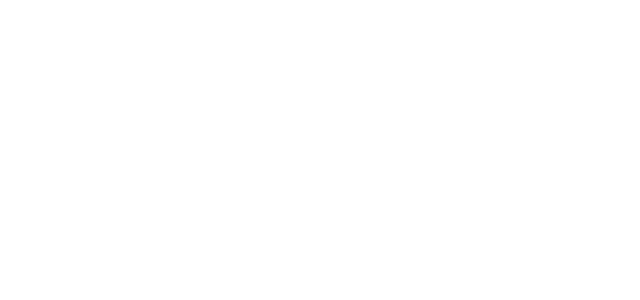
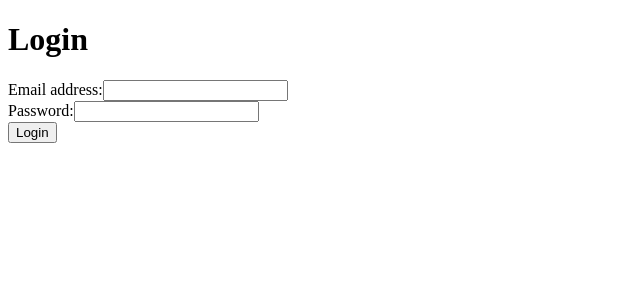
Before and after one commit to beechootan/repo, an Angular app in the folder angular/clinic/: page /try in a window 1280 px wide. Before the commit this address led to /. Shown: the top 300 px of the page, without its empty margins (0-640 px from the left). Built offline with nearby package versions, Linux system fonts and the light colour scheme.

Commit message:
addedNewLoginPage

```diff
--- a/angular/clinic/src/app/app-routing.module.ts
+++ b/angular/clinic/src/app/app-routing.module.ts
@@ -3,12 +3,14 @@ import { Routes, RouterModule } from '@angular/router';
 import { AppointmentComponent} from './appointment/appointment.component'
 import { HomeComponent } from './home/home.component';
 import { LoginComponent } from './login/login.component';
+import { LoginNewComponent } from './login-new/login-new.component';
 
 
 const routes: Routes = [
   { path: 'appointment', component: AppointmentComponent },
   { path: 'home/:employeeId', component: HomeComponent },
-  { path: '',component: LoginComponent }
+  { path: '',component: LoginComponent },
+  { path: 'try',component: LoginNewComponent}
   // { path: 'home', component: HomeComponent },
   // { path: '',component: LoginComponent }
 ]
--- /dev/null
+++ b/angular/clinic/src/app/login-new/login-new.component.html
@@ -0,0 +1,46 @@
+  <div class="row">
+
+      <div class="col-md-6 col-md-offset-2">
+        <h1>Login </h1>
+        <!-- <form [formGroup]="loginForm" (ngSubmit)="login()"> -->
+        <form #loginForm="ngForm" class="col s12 white" (ngSubmit)="OnSubmit(UserName,Password)">
+          <div class="form-group">
+            <label for="email">Email address:</label>
+            <!-- <input type="email" class="form-control" [(ngModel)]="user.email" formControlName="email" id="email"> -->
+            <input name="name" [(ngModel)]="UserName" required>
+            <!-- <input type="text" [formControl]="email"/> -->
+            <!-- <input type="text"  placeholder="Email"  > -->
+            <div *ngIf="submitted && loginForm.controls.email.errors" class="error">
+              <div *ngIf="loginForm.controls.email.errors.required">Email is required</div>
+            </div>
+          </div>
+          <div class="form-group">
+            <label for="pwd">Password:</label>
+            <input name="password" [(ngModel)]="Password" required>
+            <!-- <input type="text" [formControl]="password"/> -->
+            <div *ngIf="submitted && loginForm.controls.password.errors" class="error">
+              <div *ngIf="loginForm.controls.password.errors.required">Password is required</div>
+            </div>
+          </div>
+          <button class="btn btn-default">Login</button>
+          <div *ngIf="invalidLogin" class="error">
+            <div>Invalid credentials.</div>
+          </div>
+        </form>
+      </div>
+    </div>
+
+
+ <!-- <ion-content padding>
+  <form [formGroup]="loginForm" (ngSubmit)="loginUser()">
+      <ion-item>
+          <ion-label>Email</ion-label>
+          <ion-input formControlName="email" type="email"></ion-input>
+      </ion-item>
+
+      <ion-item>
+          <ion-label>Password</ion-label>
+          <ion-input #password formControlName="password" type="password"></ion-input>
+      </ion-item>
+  </form>
+</ion-content> -->
--- /dev/null
+++ b/angular/clinic/src/app/login-new/login-new.component.ts
@@ -0,0 +1,62 @@
+import { Component, OnInit } from '@angular/core';
+import { BrowserModule } from '@angular/platform-browser';
+import { FormsModule, ReactiveFormsModule } from '@angular/forms';
+import { FormGroup, FormControl, Validator, Validators } from '@angular/forms';
+import { UserService } from '../user.service';
+import { HttpErrorResponse } from '@angular/common/http';
+
+@Component({
+  selector: 'app-login-new',
+  templateUrl: './login-new.component.html',
+  styleUrls: ['./login-new.component.scss']
+})
+export class LoginNewComponent implements OnInit {
+  userService: any;
+  isLoginError: boolean;
+  router: any;
+  employeeId: string;
+
+
+  // loginForm = new FormGroup({
+  //   email: new FormControl('', Validators.compose([Validators.required])),
+  //   password: new FormControl('', Validators.compose([Validators.required]))
+  // });
+
+
+  constructor() { }
+
+  ngOnInit() {
+  }
+
+
+//   OnSubmit1() {
+//     console.log("TESTING 123");
+
+//    this.userService.getUser(email,password).subscribe((data : any)=>{
+//    this.employeeId=data as string;
+//    this.router.navigate(["./home/{{employeeId}}"]);
+//   },
+//   (err : HttpErrorResponse)=>{
+//     this.isLoginError = true;
+//   });
+//  }
+
+
+ OnSubmit(UserName,Password){
+  console.log("TESTING 123");
+  console.log(UserName);
+  console.log(Password);
+
+
+   this.userService.getUser(UserName,Password).subscribe((data : any)=>{
+    this.employeeId=data as string;
+    this.router.navigate(["./home/{{employeeId}}"]);
+    // this.router.navigate(["./home/7"]);
+ },
+ (err : HttpErrorResponse)=>{
+   this.isLoginError = true;
+ });
+}
+
+
+}
--- a/angular/clinic/src/app/login/login.component.html
+++ b/angular/clinic/src/app/login/login.component.html
@@ -60,8 +60,9 @@
                                   <div class="form-group row">
                                       <div class="col-sm-10 offset-sm-2">
                                           <a class="btn btn-primary btn-lg" href="home/7">Login</a>
-                                          <!-- <button onclick="OnSubmit(inputEmail.value,inputPassword.value)">Login</button>
-                                          <button onclick="ValidateUser(inputEmail.value,inputPassword.value)">Validate</button> -->
+                                          <button onclick="OnSubmit(inputEmail.value,inputPassword.value)">Login</button>
+
+                                          <!-- <button onclick="ValidateUser(inputEmail.value,inputPassword.value)">Validate</button> -->
 
                                            <div class="divider"></div>
                                           <a class="btn btn-primary btn-lg" style="margin-right: 5px" href="./login">Reset Password</a>
--- a/angular/clinic/src/app/login/login.component.ts
+++ b/angular/clinic/src/app/login/login.component.ts
@@ -12,6 +12,7 @@ export class LoginComponent implements OnInit {
   userService: any;
   isLoginError: boolean;
   router: any;
+  employeeId: string;
 
   constructor() { }
 
@@ -30,10 +31,12 @@ export class LoginComponent implements OnInit {
 //  }
 
  OnSubmit(inputEmail,inputPassword){
-  this.userService.userAuthentication(inputEmail,inputPassword).subscribe((data : any)=>{
-   localStorage.setItem('userToken',data.access_token);
+   console.log("TESTING 123")
+  this.userService.getUser(inputEmail,inputPassword).subscribe((data : any)=>{
+  //  localStorage.setItem('userToken',data.access_token);
   //  this.router.navigate(['/home']);
-  this.router.navigate(["./home"]);
+  this.employeeId=data as string;
+  this.router.navigate(["./home/{{ employeeId }}"]);
  },
  (err : HttpErrorResponse)=>{
    this.isLoginError = true;
```
Also changed, not shown: angular/clinic/src/app/app.module.ts (+7 -3 lines), angular/clinic/src/app/user.service.ts (+6 -7 lines), angular/clinic/src/app/login-new/login-new.component.scss (added), 1 other file (tests, documents, lock files or other folders).
